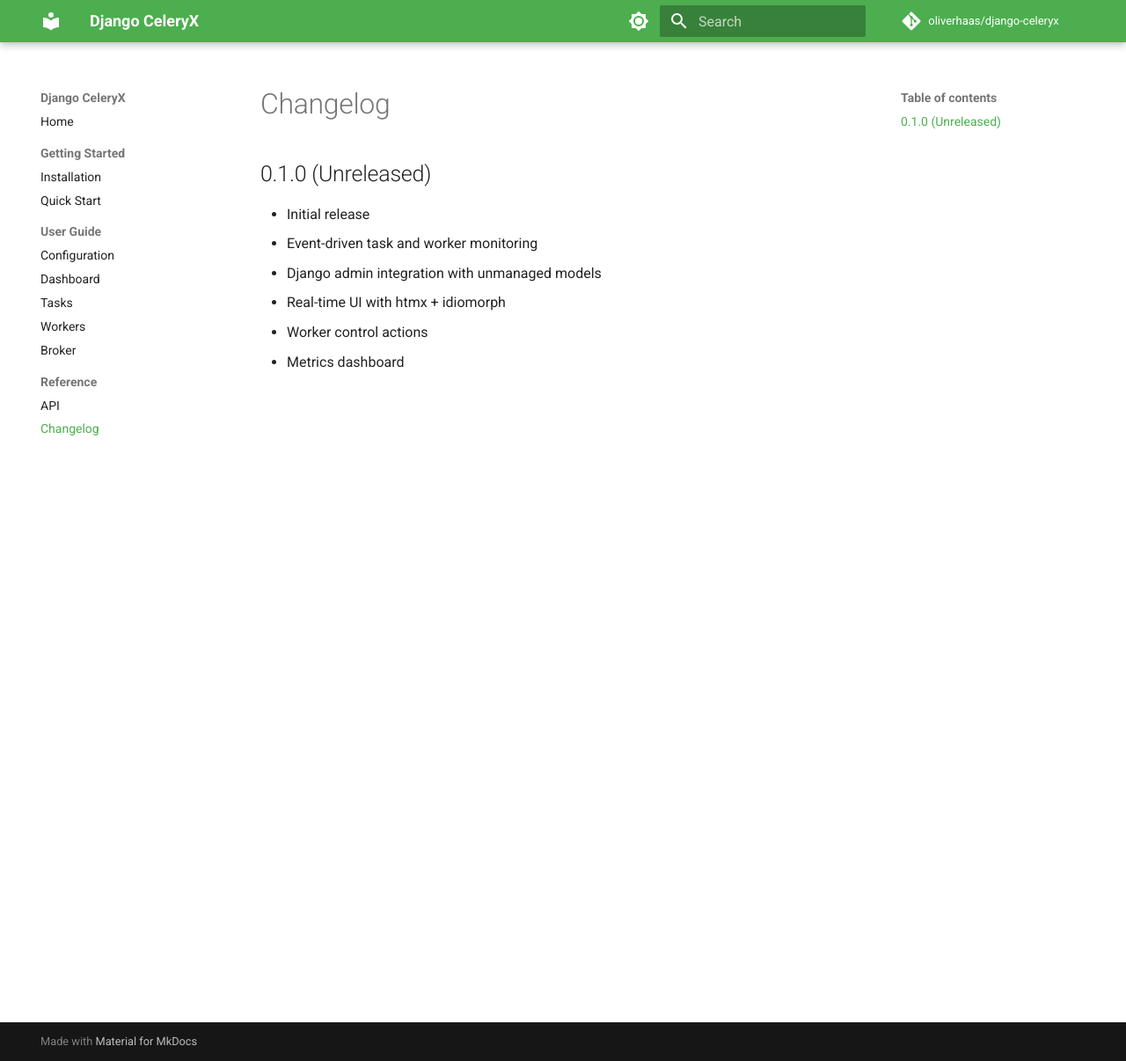
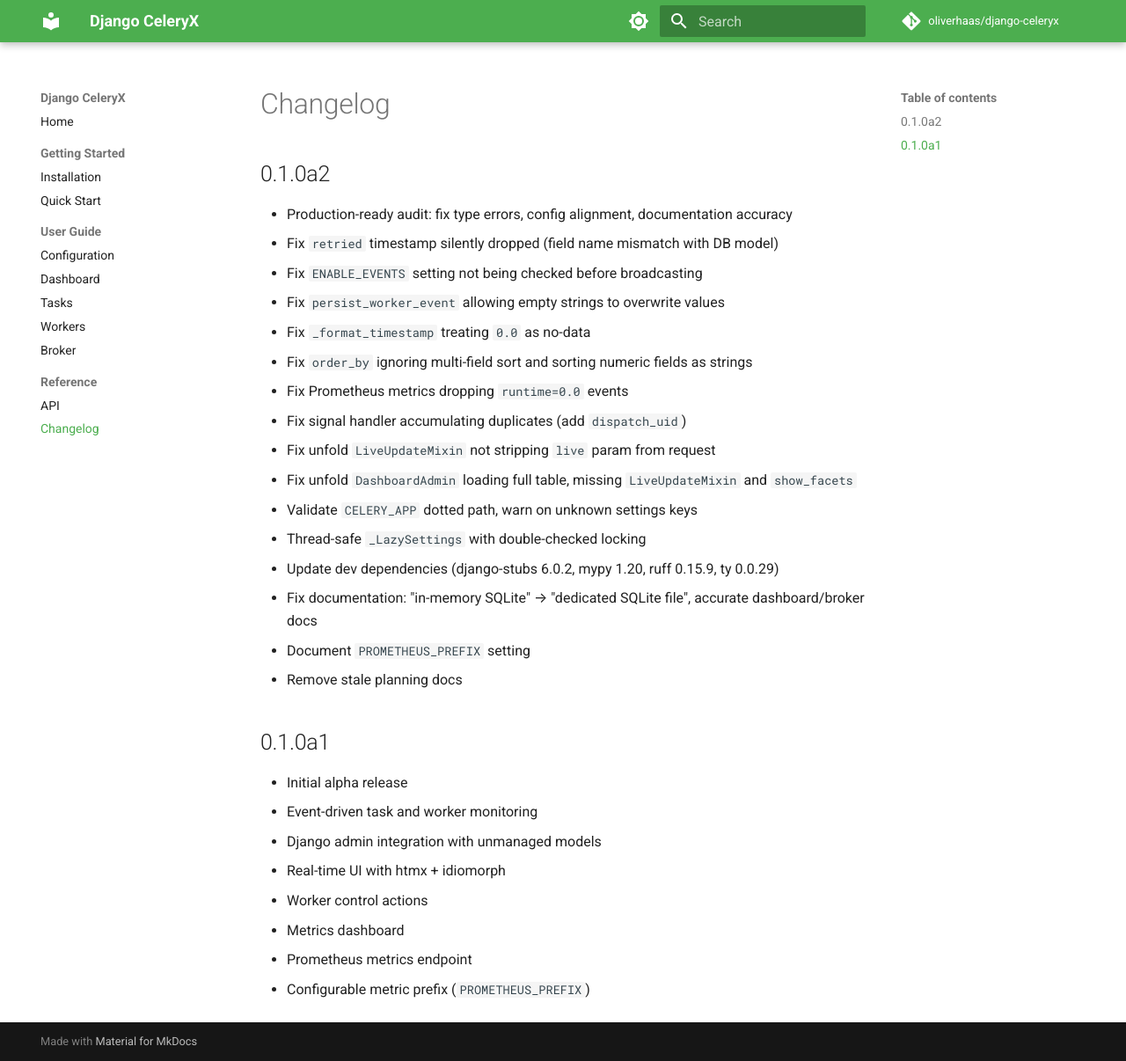
Before and after one commit to oliverhaas/django-celeryx, an MkDocs documentation site: the page built from docs/reference/changelog.md, in a window 1280 px wide and 1206 px high. Shown: the whole window at 88% size. Built offline with MkDocs 1.6.1 and Material for MkDocs 9.7.7, drawn with Linux system fonts in a browser that asks for light colours; comment, search, counter and statistics services are not loaded; the version menu is left out.

Commit message:
release: 0.1.0a2
- Update ty 0.0.28 → 0.0.29
- Add changelog for 0.1.0a2 with all audit fixes

```diff
--- a/docs/reference/changelog.md
+++ b/docs/reference/changelog.md
@@ -1,10 +1,31 @@
 # Changelog
 
-## 0.1.0 (Unreleased)
+## 0.1.0a2
 
-- Initial release
+- Production-ready audit: fix type errors, config alignment, documentation accuracy
+- Fix `retried` timestamp silently dropped (field name mismatch with DB model)
+- Fix `ENABLE_EVENTS` setting not being checked before broadcasting
+- Fix `persist_worker_event` allowing empty strings to overwrite values
+- Fix `_format_timestamp` treating `0.0` as no-data
+- Fix `order_by` ignoring multi-field sort and sorting numeric fields as strings
+- Fix Prometheus metrics dropping `runtime=0.0` events
+- Fix signal handler accumulating duplicates (add `dispatch_uid`)
+- Fix unfold `LiveUpdateMixin` not stripping `live` param from request
+- Fix unfold `DashboardAdmin` loading full table, missing `LiveUpdateMixin` and `show_facets`
+- Validate `CELERY_APP` dotted path, warn on unknown settings keys
+- Thread-safe `_LazySettings` with double-checked locking
+- Update dev dependencies (django-stubs 6.0.2, mypy 1.20, ruff 0.15.9, ty 0.0.29)
+- Fix documentation: "in-memory SQLite" → "dedicated SQLite file", accurate dashboard/broker docs
+- Document `PROMETHEUS_PREFIX` setting
+- Remove stale planning docs
+
+## 0.1.0a1
+
+- Initial alpha release
 - Event-driven task and worker monitoring
 - Django admin integration with unmanaged models
 - Real-time UI with htmx + idiomorph
 - Worker control actions
 - Metrics dashboard
+- Prometheus metrics endpoint
+- Configurable metric prefix (`PROMETHEUS_PREFIX`)
```
Also changed, not shown: pyproject.toml (+27 -27 lines), 1 other file.
